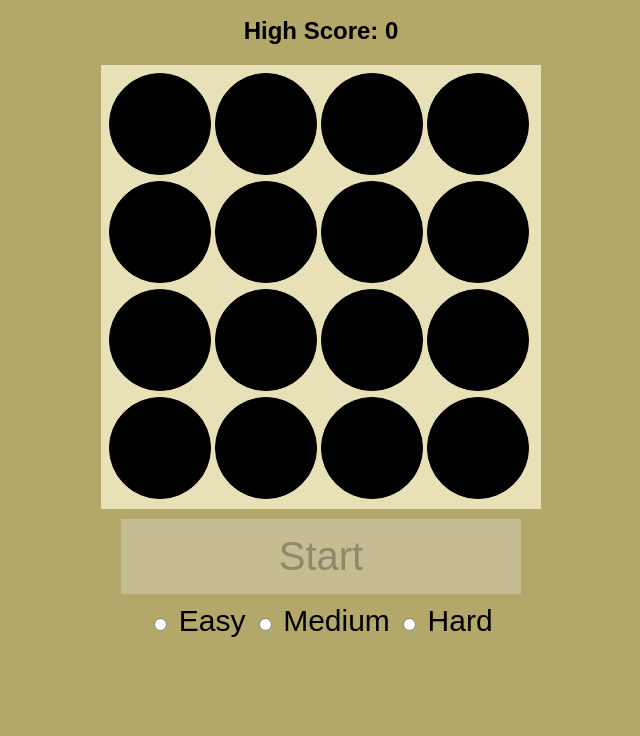
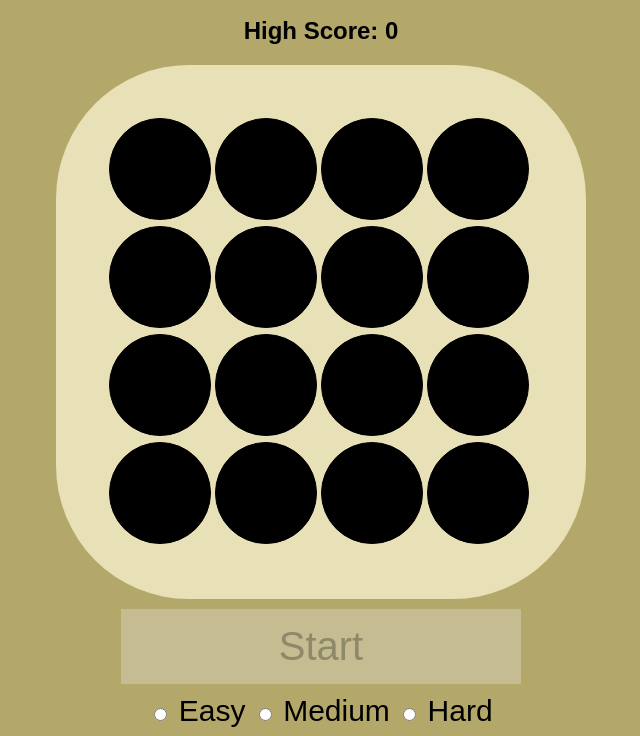
Before and after one commit to benguler/jquery-whack-a-mole, a plain HTML site: page index.html in a window 1280 px wide. Shown: the part 159-895 px from the top of the page, without its empty margins (319-959 px from the left). Before the commit the page ends 805 px from the top, so only its background shows below. Drawn offline with nearby package versions, Linux system fonts and the light colour scheme.

Commit message:
first commit

```diff
--- a/index.html
+++ b/index.html
@@ -166,10 +166,13 @@
 
     #board {
       background-color: #E8E0B6;
-      padding:5px;
+      padding:50px;
       width: 430px;
       margin-left: auto;
       margin-right: auto;
+      border: 0px transparent;
+      border-radius: 25%;
+
     }
 
     #start {
```
